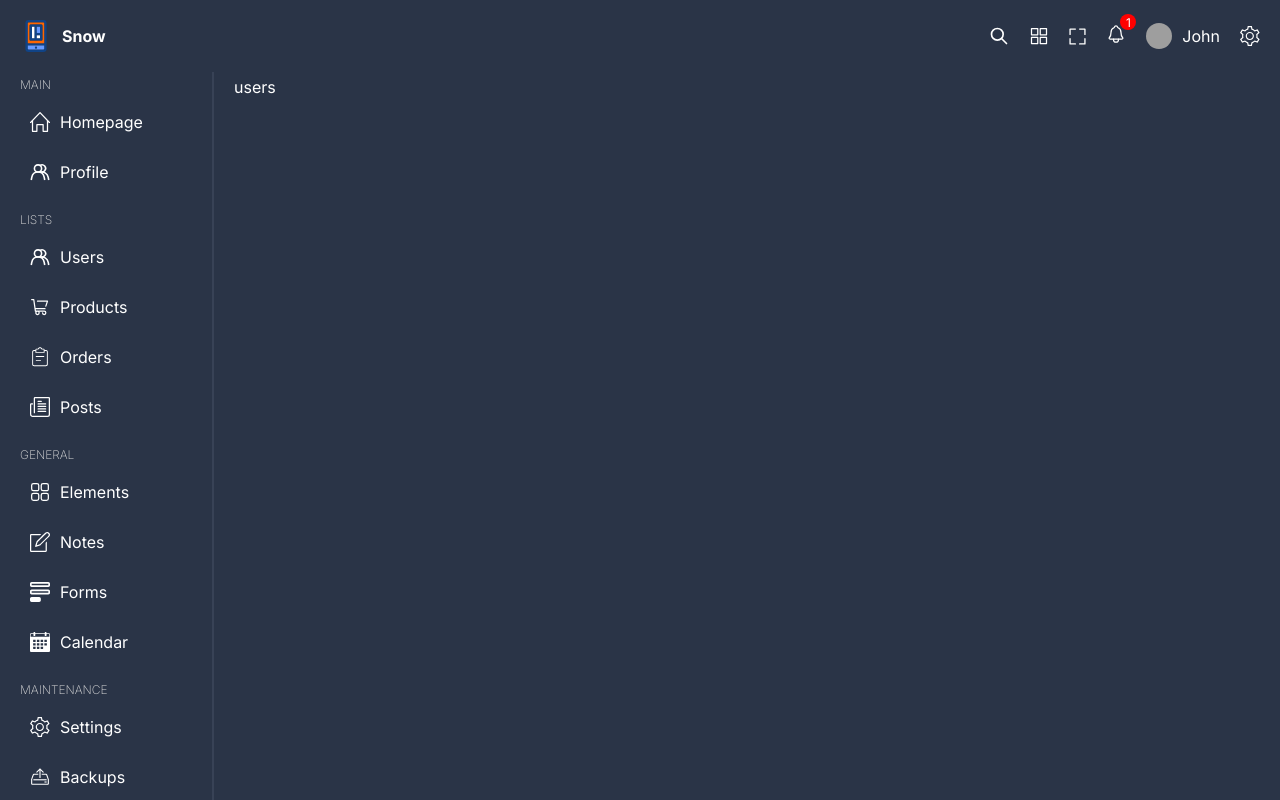
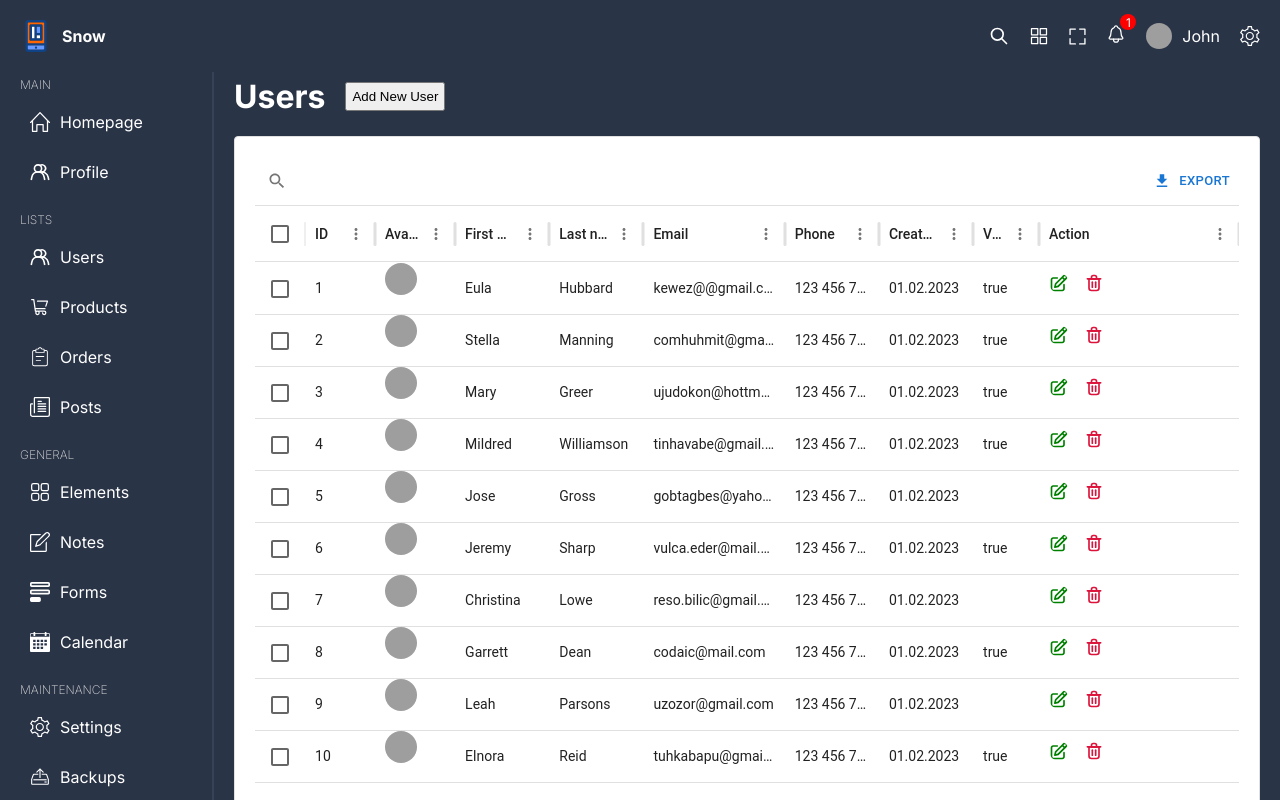
Before and after one commit to Zack289/admin-panel, a React (Vite) app: page /users in a window 1280 px wide. Shown: the top 800 px of the page. Built offline with nearby package versions, Linux system fonts and the light colour scheme; grey boxes are pictures that could not be loaded.

Commit message:
Added the user table using the table component

```diff
--- a/package.json
+++ b/package.json
@@ -10,6 +10,10 @@
     "preview": "vite preview"
   },
   "dependencies": {
+    "@emotion/react": "^11.14.0",
+    "@emotion/styled": "^11.14.1",
+    "@mui/material": "^5.18.0",
+    "@mui/x-data-grid": "^8.27.1",
     "react": "^18.2.0",
     "react-dom": "^18.2.0",
     "react-router-dom": "^7.13.0",
--- /dev/null
+++ b/src/components/add/Add.tsx
@@ -0,0 +1,11 @@
+import './add.scss'
+
+const Add = () => {
+  return (
+    <div>
+
+    </div>
+  )
+}
+
+export default Add
--- /dev/null
+++ b/src/components/dataTable/DataTable.tsx
@@ -0,0 +1,82 @@
+import { DataGrid, GridColDef, GridToolbar } from "@mui/x-data-grid";
+import "./dataTable.scss";
+import { Link } from "react-router-dom";
+// import { useMutation, useQueryClient } from "@tanstack/react-query";
+
+type Props = {
+  columns: GridColDef[];
+  rows: object[];
+  slug: string;
+};
+
+const DataTable = (props: Props) => {
+  // TEST THE API
+
+  // const queryClient = useQueryClient();
+  // // const mutation = useMutation({
+  // //   mutationFn: (id: number) => {
+  // //     return fetch(`http://localhost:8800/api/${props.slug}/${id}`, {
+  // //       method: "delete",
+  // //     });
+  // //   },
+  // //   onSuccess: ()=>{
+  // //     queryClient.invalidateQueries([`all${props.slug}`]);
+  // //   }
+  // // });
+
+  const handleDelete = (id: number) => {
+    //delete the item
+    // mutation.mutate(id)
+  };
+
+  const actionColumn: GridColDef = {
+    field: "action",
+    headerName: "Action",
+    width: 200,
+    renderCell: (params) => {
+      return (
+        <div className="action">
+          <Link to={`/${props.slug}/${params.row.id}`}>
+            <img src="/view.svg" alt="" />
+          </Link>
+          <div className="delete" onClick={() => handleDelete(params.row.id)}>
+            <img src="/delete.svg" alt="" />
+          </div>
+        </div>
+      );
+    },
+  };
+
+  return (
+    <div className="dataTable" style={{ width: "100%", overflowX: "auto" }}>
+      <DataGrid
+        className="dataGrid"
+        rows={props.rows}
+        columns={[...props.columns, actionColumn]}
+        initialState={{
+          pagination: {
+            paginationModel: {
+              pageSize: 10,
+            },
+          },
+        }}
+        slots={{ toolbar: GridToolbar }}
+        slotProps={{
+          toolbar: {
+            showQuickFilter: true,
+            quickFilterProps: { debounceMs: 500 },
+          },
+        }}
+        showToolbar
+        pageSizeOptions={[10]}
+        checkboxSelection
+        disableRowSelectionOnClick
+        disableColumnFilter
+        disableDensitySelector
+        disableColumnSelector
+      />
+    </div>
+  );
+};
+
+export default DataTable;
--- /dev/null
+++ b/src/components/dataTable/dataTable.scss
@@ -0,0 +1,29 @@
+.dataTable{
+
+  .dataGrid{
+    background: white;
+    padding: 20px;
+
+    .MuiDataGrid-toolbarContainer{
+      flex-direction: row-reverse;
+    }
+
+    img{
+      width: 32px;
+      height: 32px;
+      border-radius: 50%;
+      object-fit: cover;
+    }
+
+    .action{
+      display: flex;
+      gap: 15px;
+
+      img{
+        width: 20px;
+        height: 20px;
+        cursor: pointer;
+      }
+    }
+  }
+}
--- a/src/pages/users/Users.tsx
+++ b/src/pages/users/Users.tsx
@@ -1,9 +1,113 @@
-import './users.scss'
+import { GridColDef } from '@mui/x-data-grid';
+import './users.scss';
+import DataTable from '../../components/dataTable/DataTable';
+import { userRows } from '../../data';
+import { useState } from 'react';
+import Add from '../../components/add/Add';
+
+
+// const columns: GridColDef[] = [
+//   { field: "id", headerName: "ID", width: 90 },
+//   {
+//     field: "img",
+//     headerName: "Avatar",
+//     width: 100,
+//     renderCell: (params) => {
+//       return <img src={params.row.img || "/noavatar.png"} alt="" />;
+//     },
+//   },
+//   {
+//     field: "firstName",
+//     type: "string",
+//     headerName: "First name",
+//     width: 150,
+//   },
+//   {
+//     field: "lastName",
+//     type: "string",
+//     headerName: "Last name",
+//     width: 150,
+//   },
+//   {
+//     field: "email",
+//     type: "string",
+//     headerName: "Email",
+//     width: 200,
+//   },
+//   {
+//     field: "phone",
+//     type: "string",
+//     headerName: "Phone",
+//     width: 200,
+//   },
+//   {
+//     field: "createdAt",
+//     headerName: "Created At",
+//     width: 200,
+//     type: "string",
+//   },
+//   {
+//     field: "verified",
+//     headerName: "Verified",
+//     width: 150,
+//     type: "boolean",
+//   },
+// ];
+
+const columns: GridColDef[] = [
+  { field: "id", headerName: "ID", width: 70 },
+  {
+    field: "img",
+    headerName: "Avatar",
+    width: 80,
+    renderCell: (params) => {
+      return <img src={params.row.img || "/noavatar.png"} alt="" />;
+    },
+  },
+  {
+    field: "firstName",
+    headerName: "First name",
+    flex: 1,
+  },
+  {
+    field: "lastName",
+    headerName: "Last name",
+    flex: 1,
+  },
+  {
+    field: "email",
+    headerName: "Email",
+    flex: 1.5,
+  },
+  {
+    field: "phone",
+    headerName: "Phone",
+    flex: 1,
+  },
+  {
+    field: "createdAt",
+    headerName: "Created At",
+    flex: 1,
+  },
+  {
+    field: "verified",
+    headerName: "Verified",
+    flex: 0.7,
+  },
+];
 
 const Users = () => {
+
+  const [open, setOpen] = useState(false);
   return (
     <div className='users'>
-      users
+      <div className="info">
+        <h1>Users</h1>
+        <button>Add New User</button>
+      </div>
+
+      <DataTable columns={columns} rows={userRows} slug='users'/>
+       {open && <Add slug="user" columns={columns} setOpen={setOpen} />}
     </div>
   )
 }
--- a/src/pages/users/users.scss
+++ b/src/pages/users/users.scss
@@ -1,3 +1,14 @@
 .users{
 
+  .info{
+    display: flex;
+    align-items: center;
+    gap: 20px;
+    margin-bottom: 20px;
+
+    button{
+      padding: 5px;
+      cursor: pointer;
+    }
+  }
 }
```
Also changed, not shown: src/components/add/add.scss (added), 1 other file (tests, documents, lock files or other folders).
